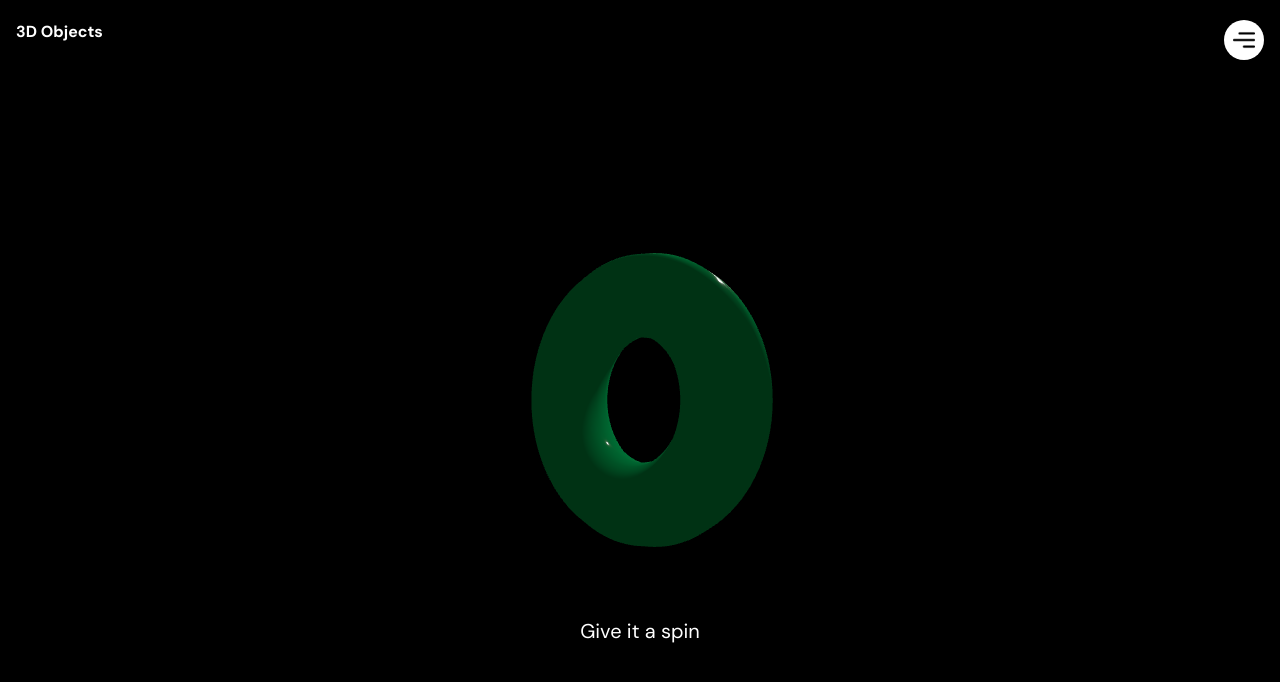
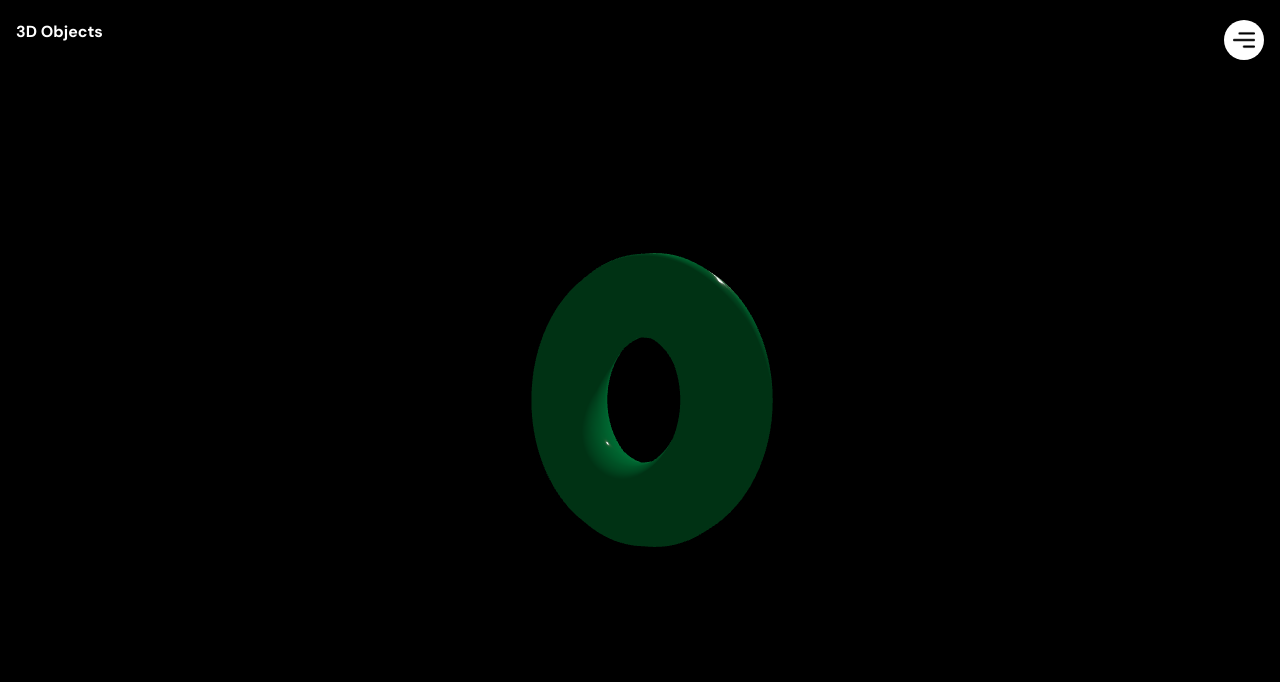
Before and after one commit to AkinolaVictor/3D-Objects, a Next.js app: page / in a window 1280 px wide. Shown: the top 682 px of the page. Built offline with nearby package versions, Linux system fonts and the light colour scheme.

Commit message:
`3d_world`

```diff
--- a/src/components/mainComp.tsx
+++ b/src/components/mainComp.tsx
@@ -71,7 +71,7 @@ function MainComp(props: Props) {
                     <img src="menu.png" alt="" className='w-5.5 h-auto'/>
                 </div>
             </nav>
-            <h1 className='absolute left-1/2 top-4/5 z-2 -translate-x-1/2 -translate-y-4/5 text-[20px]'>Give it a spin</h1>
+            {/* <h1 className='absolute left-1/2 top-4/5 z-2 -translate-x-1/2 -translate-y-4/5 text-[20px]'>Give it a spin</h1> */}
 
             <Overlay
                 changer={switch_object}
```
